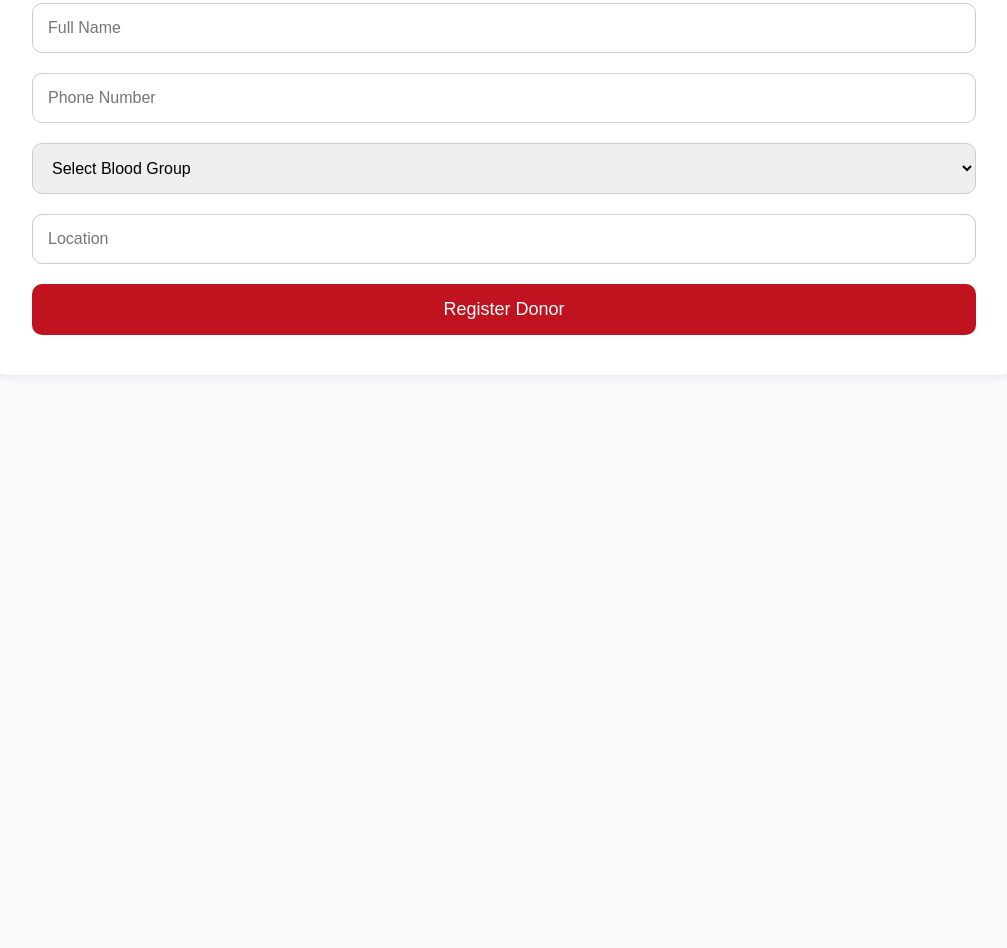
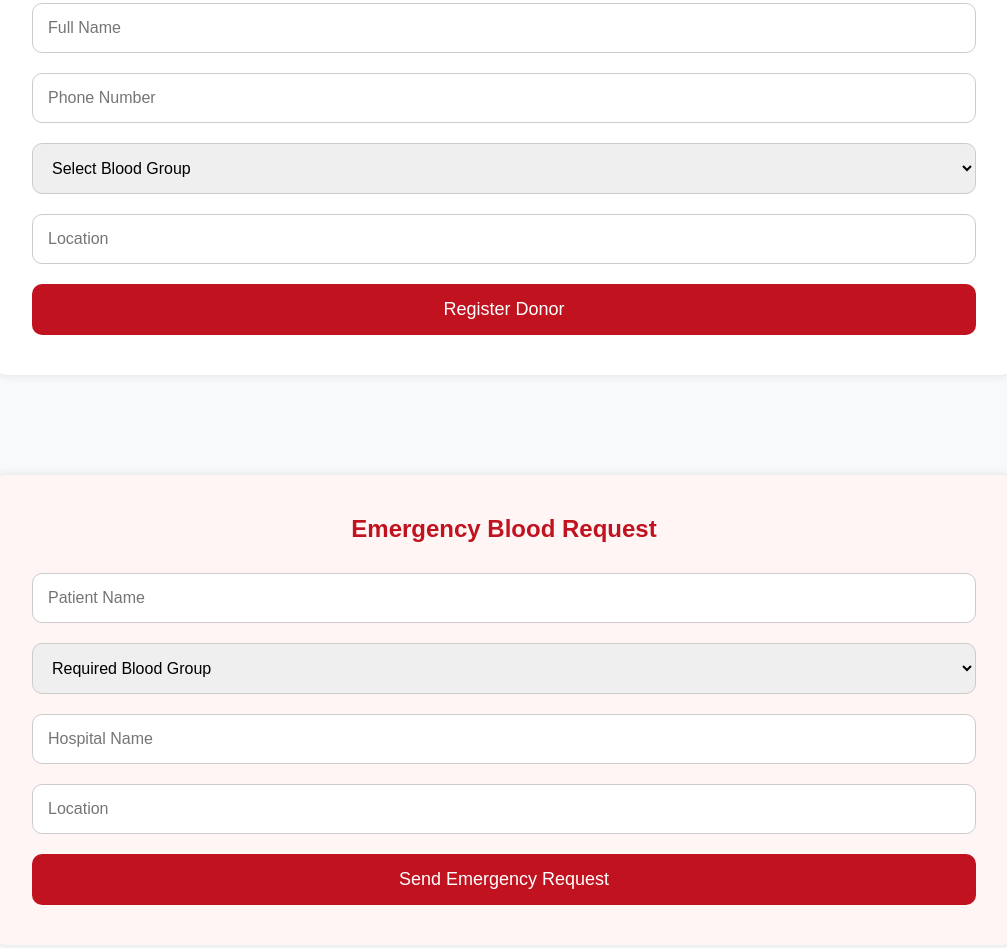
Before and after one commit to NileshhShinde/need-blood, a plain HTML site: page client/index.html in a window 1280 px wide. Shown: the part 530-1478 px from the top of the page, without its empty margins (136-1143 px from the left). Before the commit the page ends 1005 px from the top, so only its background shows below. Drawn offline with Linux system fonts and the light colour scheme.

Commit message:
Added emergency blood request section

```diff
--- a/client/index.html
+++ b/client/index.html
@@ -54,6 +54,36 @@
 
     </section>
 
+    <section class="request-section">
+
+        <h2>Emergency Blood Request</h2>
+
+        <form>
+
+            <input type="text" placeholder="Patient Name">
+
+            <select>
+      <option>Required Blood Group</option>
+      <option>A+</option>
+      <option>A-</option>
+      <option>B+</option>
+      <option>B-</option>
+      <option>O+</option>
+      <option>O-</option>
+      <option>AB+</option>
+      <option>AB-</option>
+    </select>
+
+            <input type="text" placeholder="Hospital Name">
+
+            <input type="text" placeholder="Location">
+
+            <button type="submit">Send Emergency Request</button>
+
+        </form>
+
+    </section>
+
     <scripy src="script.js"></scripy>
 
 </body>
--- a/client/style.css
+++ b/client/style.css
@@ -68,3 +68,18 @@ select {
     border-radius: 10px;
     font-size: 16px;
 }
+
+.request-section {
+    width: 80%;
+    margin: 100px auto;
+    background: #fff5f5;
+    padding: 40px;
+    border-radius: 15px;
+    box-shadow: 0 0 10px rgba(0, 0, 0, 0.1);
+}
+
+.request-section h2 {
+    text-align: center;
+    margin-bottom: 30px;
+    color: #c1121f;
+}
```
